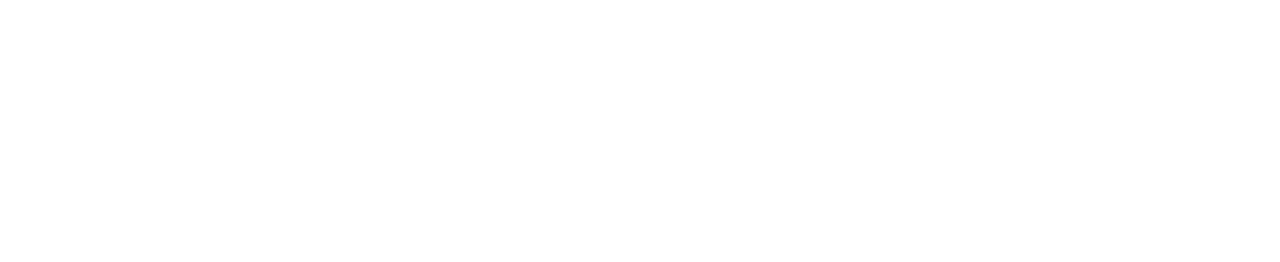
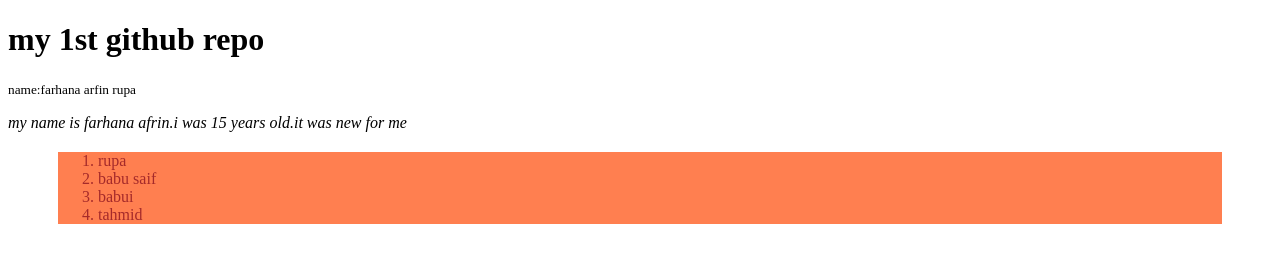
Before and after one commit to afrinfarhana999/my-new-repo, a plain HTML site: page index.html in a window 1280 px wide. Drawn offline with Linux system fonts and the light colour scheme.

Commit message:
styles added

```diff
--- a/index.html
+++ b/index.html
@@ -5,8 +5,18 @@
     <meta http-equiv="X-UA-Compatible" content="IE=edge">
     <meta name="viewport" content="width=device-width, initial-scale=1.0">
     <title>my 1st github repo</title>
+    <link rel="stylesheet" href="style.css">
 </head>
 <body>
+    <h1>my 1st github repo</h1>
+    <small>name:farhana arfin rupa</small>
+    <p>my name is farhana afrin.i was 15 years old.it was new for me</p>
+    <ol>
+        <li>rupa</li>
+        <li>babu saif</li>
+        <li>babui</li>
+        <li>tahmid</li>
+    </ol>
 
 </body>
 </html>
--- /dev/null
+++ b/style.css
@@ -0,0 +1,10 @@
+ol{
+    color: brown;
+    background-color: coral;
+    margin: 20px 50px;
+
+}
+p{
+    font-style: oblique;
+    border: cornflowerblue;
+}
```
